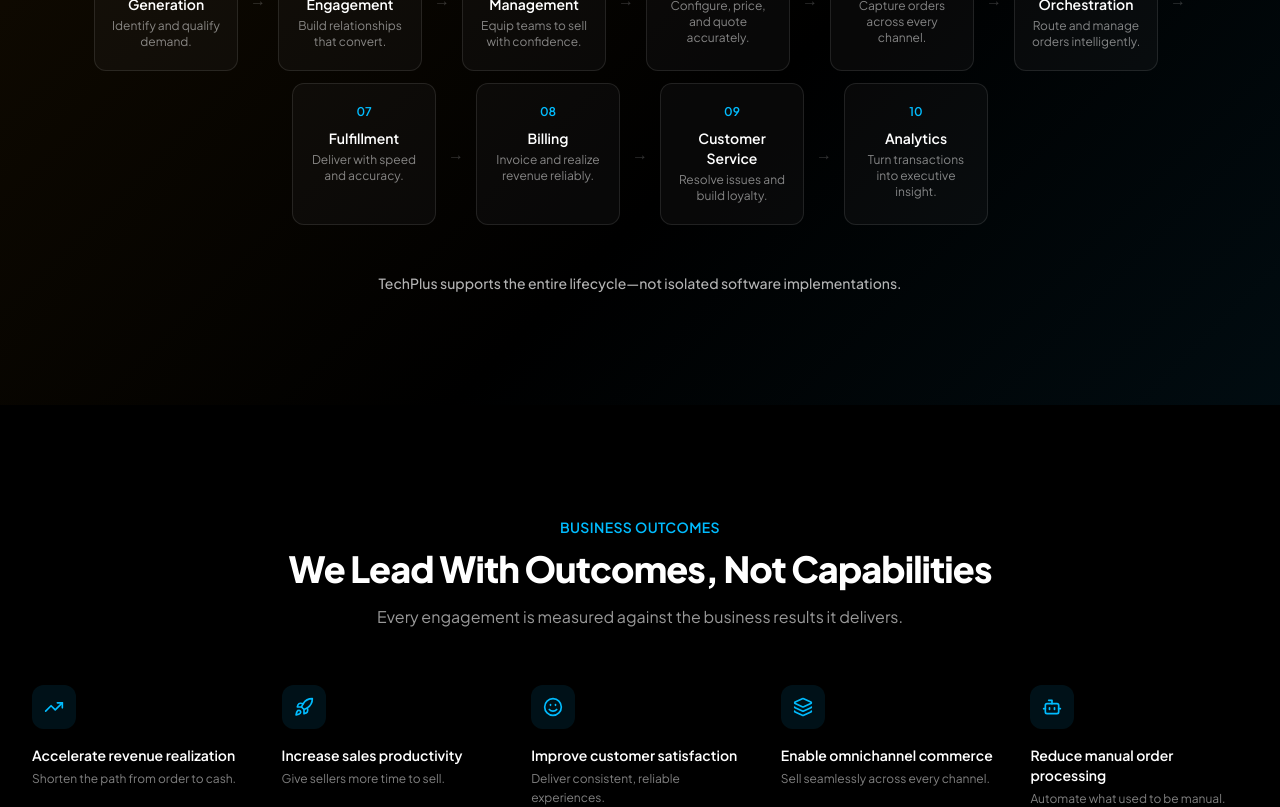
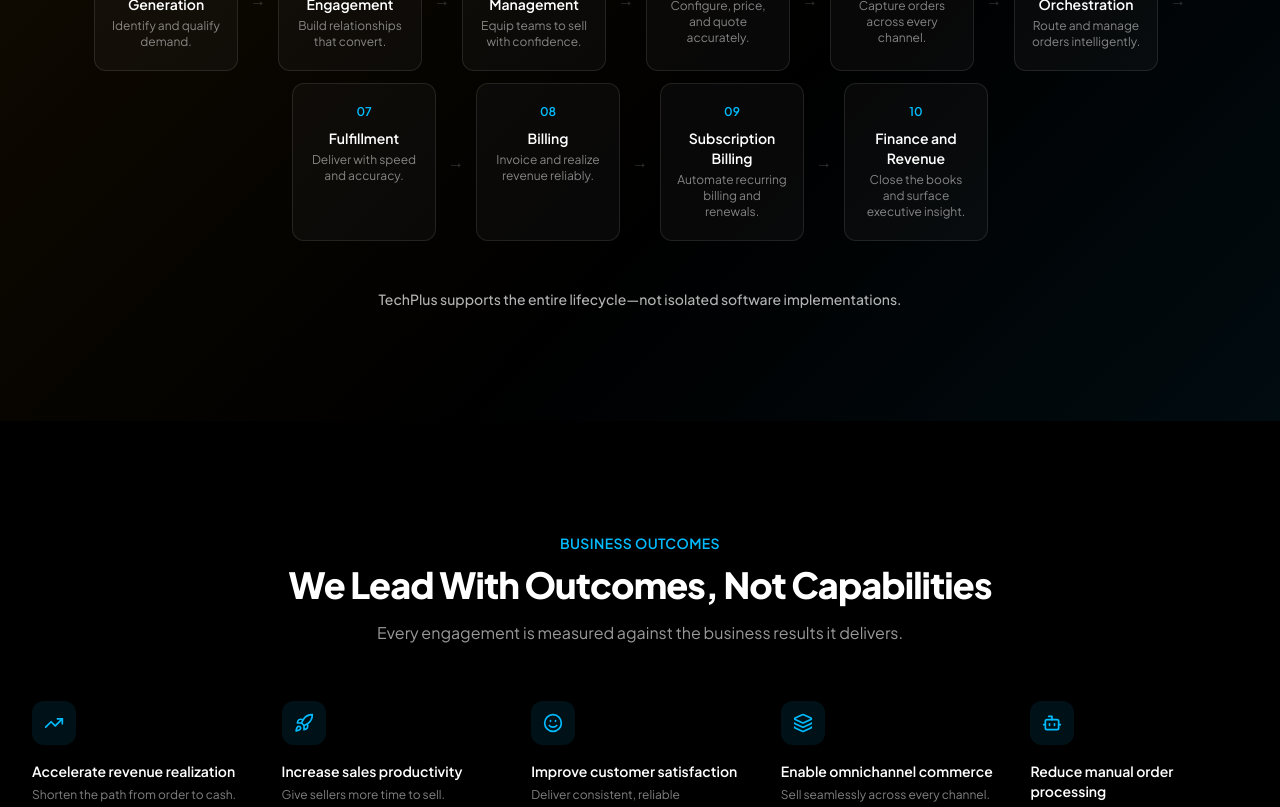
Before and after one commit to janejane-23/Techplus-WS, a Next.js app: page / in a window 1280 px wide. Shown: the part 2960-3767 px from the top of the page. Built offline with nearby package versions, Linux system fonts and the light colour scheme.

Commit message:
Rename Core Narrative stages 9-10 to match Lead-to-Cash Flow
Keeps the two sections consistent: "Customer Service" -> "Subscription
Billing" and "Analytics" -> "Finance and Revenue".

```diff
--- a/src/content/homepage.ts
+++ b/src/content/homepage.ts
@@ -157,8 +157,8 @@
       { id: "order-orchestration", label: "Order Orchestration", description: "Route and manage orders intelligently." },
       { id: "fulfillment", label: "Fulfillment", description: "Deliver with speed and accuracy." },
       { id: "billing", label: "Billing", description: "Invoice and realize revenue reliably." },
-      { id: "customer-service", label: "Customer Service", description: "Resolve issues and build loyalty." },
-      { id: "analytics", label: "Analytics", description: "Turn transactions into executive insight." },
+      { id: "subscription-billing", label: "Subscription Billing", description: "Automate recurring billing and renewals." },
+      { id: "finance-and-revenue", label: "Finance and Revenue", description: "Close the books and surface executive insight." },
     ],
     closingLine: "TechPlus supports the entire lifecycle—not isolated software implementations.",
   },
@@ -268,7 +268,7 @@
       { id: "fulfillment", label: "Fulfillment", product: "DataXstream OMS+", accent: "amber" },
       { id: "billing", label: "Billing", product: "SAP S/4HANA Cloud", accent: "amber" },
       { id: "subscription-billing", label: "Subscription Billing", product: "SAP Subscription Billing", accent: "amber" },
-      { id: "analytics", label: "Analytics", product: "SAP S/4HANA Cloud", accent: "amber" },
+      { id: "finance-and-revenue", label: "Finance and Revenue", product: "SAP S/4HANA Cloud", accent: "amber" },
     ],
   },
 
```
